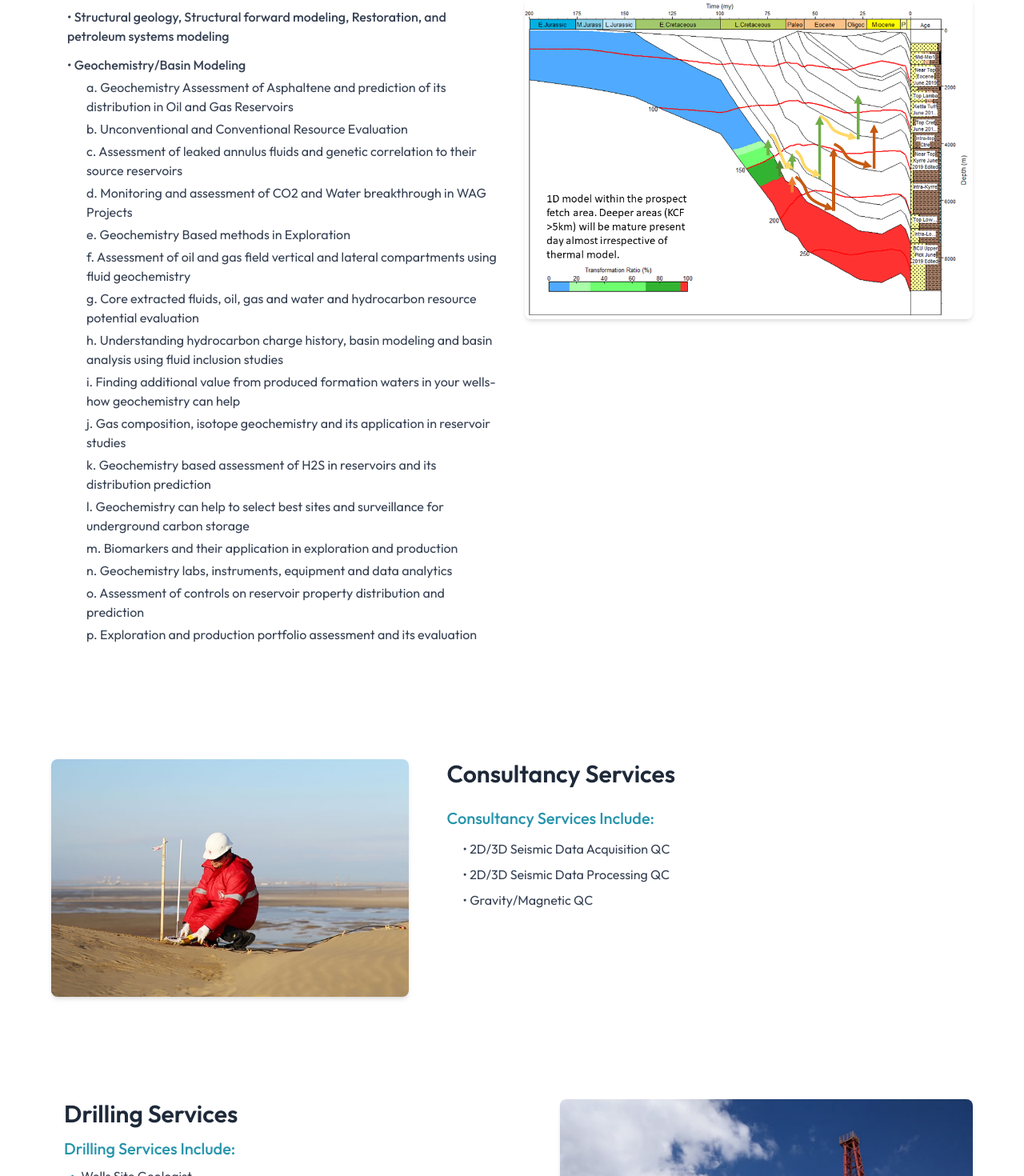
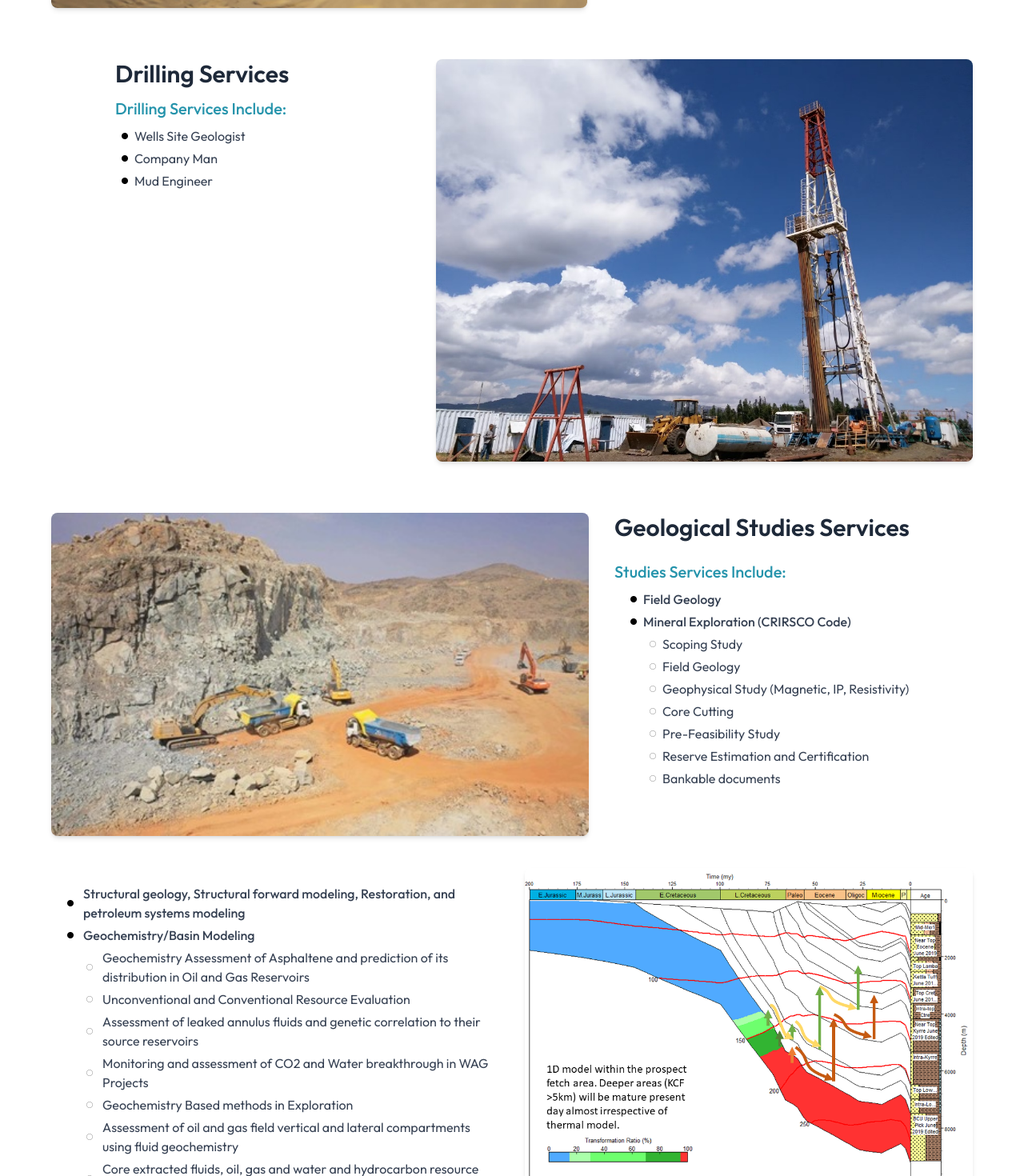
Before and after one commit to hamzayounas256/aes, a React (Vite) app: page /consultingservices in a window 1280 px wide. Shown: the part 1267-2737 px from the top of the page at 80% size. Built offline with nearby package versions, Linux system fonts and the light colour scheme.

Commit message:
update our services section

```diff
--- a/src/pages/About.jsx
+++ b/src/pages/About.jsx
@@ -160,14 +160,14 @@ export default function About() {
 						</p>
 					</div>
 				</div>
-				<div className="mt-8 text-center">
+				{/* <div className="mt-8 text-center">
 					<Link
 						to="/ourteam"
 						className="inline-block px-6 py-3 bg-[#2694AC] text-white font-medium rounded-md hover:bg-[#2694AC] transition-colors"
 					>
 						Our Team →
 					</Link>
-				</div>
+				</div> */}
 			</section>
 
 			{/* HSE Section */}
--- a/src/pages/ConsultingServices.jsx
+++ b/src/pages/ConsultingServices.jsx
@@ -4,6 +4,8 @@ import seismicData from "../assets/seismic_data.jpg";
 import drillingAdvisory from "../assets/drilling_advisory.jpg";
 import geologicalReservoir from "../assets/geological_reservoir.png";
 import consult from "../assets/consult.jpg";
+import fillCircle from "../assets/fillCircle.png";
+import emptyCircle from "../assets/emptyCircle.png";
 import { Link } from "react-router";
 
 export default function ConsultingServices() {
@@ -24,32 +26,107 @@ export default function ConsultingServices() {
 				</div>
 				<div className="relative z-10 max-w-4xl mx-auto text-center">
 					<h1 className="text-3xl md:text-4xl lg:text-5xl font-bold text-white mb-6">
-						Consulting Services
+						Services
 					</h1>
 					<p className="text-lg md:text-xl text-white mb-8">
-						Expert solutions tailored to the oil, gas, and mineral industries
+						Expert solutions tailored to the oil, gas
+						{/* , and mineral industries */}
 					</p>
 					<div className="h-1 w-32 bg-[#2694AC] mx-auto"></div>
 				</div>
 			</section>
 
 			{/* Services Overview */}
-			<section className="py-10 mb-12">
+			<section className="py-10">
 				<div className="bg-gray-50 rounded-lg shadow-sm px-6 md:px-10 py-8">
 					<p className="text-gray-700 leading-relaxed text-lg">
 						AES offers a seasoned team of experts. We aim to collaborate closely
 						with clients, offering superior field expertise and
 						consultancy/Studies services. Our personnel have extensive
 						experience in Consultancy/Studies roles across diverse projects for
-						national and international oil, Gas and Mineral companies.
+						national and international oil and gas companies.
 					</p>
+				</div>
+			</section>
+
+			{/* Seismic Data Consulting */}
+			<section className="mb-10">
+				<div className="flex flex-col lg:flex-row gap-8">
+					<div className="lg:w-3/4">
+						<img
+							src={seismicData}
+							alt="Seismic Data Consulting"
+							className="w-full h-auto rounded-lg shadow-md"
+						/>
+					</div>
+					<div className="lg:w-2/4 pl-4">
+						<h2 className="text-2xl md:text-3xl font-semibold text-gray-800 mb-6">
+							Consultancy Services
+						</h2>
+						<div className="space-y-6">
+							<div>
+								<h3 className="text-xl font-medium text-[#2694AC] mb-3">
+									Consultancy Services Include:
+								</h3>
+								<ul className="text-gray-700 space-y-2 pl-5">
+									<li className="flex gap-2 items-center">
+										<img className="w-2 h-2" src={fillCircle} /> 2D/3D Seismic
+										Data Acquisition QC
+									</li>
+									<li className="flex gap-2 items-center">
+										<img className="w-2 h-2" src={fillCircle} /> 2D/3D Seismic
+										Data Processing QC
+									</li>
+									<li className="flex gap-2 items-center">
+										<img className="w-2 h-2" src={fillCircle} />
+										Gravity/Magnetic QC
+									</li>
+								</ul>
+							</div>
+						</div>
+					</div>
+				</div>
+			</section>
+
+			{/* Drilling Advisory */}
+			<section className="py-6 mb-10">
+				<div className="flex flex-col lg:flex-row gap-4">
+					<div className="lg:w-2/4 lg:pl-20 pl-4">
+						<h2 className="text-2xl md:text-3xl font-semibold text-gray-800 mb-3">
+							Drilling Services
+						</h2>
+						<div>
+							<h3 className="text-xl font-medium text-[#2694AC] mb-2">
+								Drilling Services Include:
+							</h3>
+							<ul className="text-gray-700 space-y-1 pl-2">
+								<li className="flex gap-2 items-center">
+									<img className="w-2 h-2" src={fillCircle} /> Wells Site
+									Geologist
+								</li>
+								<li className="flex gap-2 items-center">
+									<img className="w-2 h-2" src={fillCircle} /> Company Man
+								</li>
+								<li className="flex gap-2 items-center">
+									<img className="w-2 h-2" src={fillCircle} /> Mud Engineer
+								</li>
+							</ul>
+						</div>
+					</div>
+					<div className="lg:w-3/4">
+						<img
+							src={drillingAdvisory}
+							alt="Drilling Services"
+							className="w-full h-auto rounded-lg shadow-md"
+						/>
+					</div>
 				</div>
 			</section>
 
 			{/* Geological Studies */}
 			<section className="">
 				<div className="flex flex-col lg:flex-row gap-8">
-					<div className="lg:w-2/4">
+					<div className="lg:w-3/4">
 						<img
 							src={consult}
 							alt="Geological and Studies Services"
@@ -66,89 +143,41 @@ export default function ConsultingServices() {
 							</h3>
 
 							<div className="pl-5">
-								<p className="font-medium mb-1">• Field Geology</p>
+								<p className="font-medium mb-1 flex gap-2 items-center">
+									<img className="w-2 h-2" src={fillCircle} /> Field Geology
+								</p>
 
-								<p className="font-medium mb-1">
-									• Mineral Exploration (CRIRSCO Code)
+								<p className="font-medium mb-1 flex gap-2 items-center">
+									<img className="w-2 h-2" src={fillCircle} /> Mineral
+									Exploration (CRIRSCO Code)
 								</p>
 								<div className="pl-6 space-y-1">
-									<p>a. Scoping Study</p>
-									<p>b. Field Geology</p>
-									<p>c. Geophysical Study (Magnetic, IP, Resistivity)</p>
-									<p>d. Core Cutting</p>
-									<p>e. Pre-Feasibility Study</p>
-									<p>f. Reserve Estimation and Certification</p>
-									<p>g. Bankable documents</p>
+									<p className="flex gap-2 items-center">
+										<img className="w-2 h-2" src={emptyCircle} /> Scoping Study
+									</p>
+									<p className="flex gap-2 items-center">
+										<img className="w-2 h-2" src={emptyCircle} /> Field Geology
+									</p>
+									<p className="flex gap-2 items-center">
+										<img className="w-2 h-2" src={emptyCircle} /> Geophysical
+										Study (Magnetic, IP, Resistivity)
+									</p>
+									<p className="flex gap-2 items-center">
+										<img className="w-2 h-2" src={emptyCircle} /> Core Cutting
+									</p>
+									<p className="flex gap-2 items-center">
+										<img className="w-2 h-2" src={emptyCircle} />{" "}
+										Pre-Feasibility Study
+									</p>
+									<p className="flex gap-2 items-center">
+										<img className="w-2 h-2" src={emptyCircle} /> Reserve
+										Estimation and Certification
+									</p>
+									<p className="flex gap-2 items-center">
+										<img className="w-2 h-2" src={emptyCircle} /> Bankable
+										documents
+									</p>
 								</div>
-
-								{/* <p className="font-medium mt-3 mb-1">
-									• Structural geology, Structural forward modeling,
-									Restoration, and petroleum systems modeling
-								</p> */}
-
-								{/* <p className="font-medium mt-3 mb-1">
-									• Geochemistry/Basin Modeling
-								</p>
-								<div className="pl-6 space-y-1">
-									<p>
-										a. Geochemistry Assessment of Asphaltene and prediction of
-										its distribution in Oil and Gas Reservoirs
-									</p>
-									<p>b. Unconventional and Conventional Resource Evaluation</p>
-									<p>
-										c. Assessment of leaked annulus fluids and genetic
-										correlation to their source reservoirs
-									</p>
-									<p>
-										d. Monitoring and assessment of CO2 and Water breakthrough
-										in WAG Projects
-									</p>
-									<p>e. Geochemistry Based methods in Exploration</p>
-									<p>
-										f. Assessment of oil and gas field vertical and lateral
-										compartments using fluid geochemistry
-									</p>
-									<p>
-										g. Core extracted fluids, oil, gas and water and hydrocarbon
-										resource potential evaluation
-									</p>
-									<p>
-										h. Understanding hydrocarbon charge history, basin modeling
-										and basin analysis using fluid inclusion studies
-									</p>
-									<p>
-										i. Finding additional value from produced formation waters
-										in your wells-how geochemistry can help
-									</p>
-									<p>
-										j. Gas composition, isotope geochemistry and its application
-										in reservoir studies
-									</p>
-									<p>
-										k. Geochemistry based assessment of H2S in reservoirs and
-										its distribution prediction
-									</p>
-									<p>
-										l. Geochemistry can help to select best sites and
-										surveillance for underground carbon storage
-									</p>
-									<p>
-										m. Biomarkers and their application in exploration and
-										production
-									</p>
-									<p>
-										n. Geochemistry labs, instruments, equipment and data
-										analytics
-									</p>
-									<p>
-										o. Assessment of controls on reservoir property distribution
-										and prediction
-									</p>
-									<p>
-										p. Exploration and production portfolio assessment and its
-										evaluation
-									</p>
-								</div> */}
 							</div>
 						</div>
 					</div>
@@ -167,73 +196,90 @@ export default function ConsultingServices() {
 								Studies Services Include:
 							</h3> */}
 
-							<div className="pl-5">
-								<p className="font-medium mt-3 mb-1">
-									• Structural geology, Structural forward modeling,
-									Restoration, and petroleum systems modeling
+							<div className="mt-5 pl-5">
+								<p className="font-medium mb-1 flex gap-3 items-center">
+									<img className="w-2 h-2" src={fillCircle} /> Structural
+									geology, Structural forward modeling, Restoration, and
+									petroleum systems modeling
 								</p>
 
-								<p className="font-medium mt-3 mb-1">
-									• Geochemistry/Basin Modeling
+								<p className="font-medium mb-1 flex gap-3 items-center">
+									<img className="w-2 h-2" src={fillCircle} />{" "}
+									Geochemistry/Basin Modeling
 								</p>
 								<div className="pl-6 space-y-1">
-									<p>
-										a. Geochemistry Assessment of Asphaltene and prediction of
-										its distribution in Oil and Gas Reservoirs
+									<p className="flex gap-3 items-center">
+										<img className="w-2 h-2" src={emptyCircle} /> Geochemistry
+										Assessment of Asphaltene and prediction of its distribution
+										in Oil and Gas Reservoirs
 									</p>
-									<p>b. Unconventional and Conventional Resource Evaluation</p>
-									<p>
-										c. Assessment of leaked annulus fluids and genetic
-										correlation to their source reservoirs
+									<p className="flex gap-3 items-center">
+										<img className="w-2 h-2" src={emptyCircle} /> Unconventional
+										and Conventional Resource Evaluation
 									</p>
-									<p>
-										d. Monitoring and assessment of CO2 and Water breakthrough
-										in WAG Projects
+									<p className="flex gap-3 items-center">
+										<img className="w-2 h-2" src={emptyCircle} /> Assessment of
+										leaked annulus fluids and genetic correlation to their
+										source reservoirs
 									</p>
-									<p>e. Geochemistry Based methods in Exploration</p>
-									<p>
-										f. Assessment of oil and gas field vertical and lateral
-										compartments using fluid geochemistry
+									<p className="flex gap-3 items-center">
+										<img className="w-2 h-2" src={emptyCircle} /> Monitoring and
+										assessment of CO2 and Water breakthrough in WAG Projects
 									</p>
-									<p>
-										g. Core extracted fluids, oil, gas and water and hydrocarbon
-										resource potential evaluation
+									<p className="flex gap-3 items-center">
+										<img className="w-2 h-2" src={emptyCircle} /> Geochemistry
+										Based methods in Exploration
 									</p>
-									<p>
-										h. Understanding hydrocarbon charge history, basin modeling
-										and basin analysis using fluid inclusion studies
+									<p className="flex gap-3 items-center">
+										<img className="w-2 h-2" src={emptyCircle} /> Assessment of
+										oil and gas field vertical and lateral compartments using
+										fluid geochemistry
 									</p>
-									<p>
-										i. Finding additional value from produced formation waters
-										in your wells-how geochemistry can help
+									<p className="flex gap-3 items-center">
+										<img className="w-2 h-2" src={emptyCircle} /> Core extracted
+										fluids, oil, gas and water and hydrocarbon resource
+										potential evaluation
 									</p>
-									<p>
-										j. Gas composition, isotope geochemistry and its application
-										in reservoir studies
+									<p className="flex gap-3 items-center">
+										<img className="w-2 h-2" src={emptyCircle} /> Understanding
+										hydrocarbon charge history, basin modeling and basin
+										analysis using fluid inclusion studies
 									</p>
-									<p>
-										k. Geochemistry based assessment of H2S in reservoirs and
-										its distribution prediction
+									<p className="flex gap-3 items-center">
+										<img className="w-2 h-2" src={emptyCircle} /> Finding
+										additional value from produced formation waters in your
+										wells-how geochemistry can help
 									</p>
-									<p>
-										l. Geochemistry can help to select best sites and
-										surveillance for underground carbon storage
+									<p className="flex gap-3 items-center">
+										<img className="w-2 h-2" src={emptyCircle} /> Gas
+										composition, isotope geochemistry and its application in
+										reservoir studies
 									</p>
-									<p>
-										m. Biomarkers and their application in exploration and
-										production
+									<p className="flex gap-3 items-center">
+										<img className="w-2 h-2" src={emptyCircle} /> Geochemistry
+										based assessment of H2S in reservoirs and its distribution
+										prediction
 									</p>
-									<p>
-										n. Geochemistry labs, instruments, equipment and data
-										analytics
+									<p className="flex gap-3 items-center">
+										<img className="w-2 h-2" src={emptyCircle} /> Geochemistry
+										can help to select best sites and surveillance for
+										underground carbon storage
 									</p>
-									<p>
-										o. Assessment of controls on reservoir property distribution
-										and prediction
+									<p className="flex gap-3 items-center">
+										<img className="w-2 h-2" src={emptyCircle} /> Biomarkers and
+										their application in exploration and production
 									</p>
-									<p>
-										p. Exploration and production portfolio assessment and its
-										evaluation
+									<p className="flex gap-3 items-center">
+										<img className="w-2 h-2" src={emptyCircle} /> Geochemistry
+										labs, instruments, equipment and data analytics
+									</p>
+									<p className="flex gap-3 items-center">
+										<img className="w-2 h-2" src={emptyCircle} /> Assessment of
+										controls on reservoir property distribution and prediction
+									</p>
+									<p className="flex gap-3 items-center">
+										<img className="w-2 h-2" src={emptyCircle} /> Exploration
+										and production portfolio assessment and its evaluation
 									</p>
 								</div>
 							</div>
@@ -243,71 +289,6 @@ export default function ConsultingServices() {
 						<img
 							src={geologicalReservoir}
 							alt="Geological and Studies Services"
-							className="w-full h-auto rounded-lg shadow-md"
-						/>
-					</div>
-				</div>
-			</section>
-
-			{/* Seismic Data Consulting */}
-			<section className="py-10 mb-16">
-				<div className="flex flex-col lg:flex-row gap-8">
-					<div className="lg:w-2/4">
-						<img
-							src={seismicData}
-							alt="Seismic Data Consulting"
-							className="w-full h-auto rounded-lg shadow-md"
-						/>
-					</div>
-					<div className="lg:w-3/4 pl-4">
-						<h2 className="text-2xl md:text-3xl font-semibold text-gray-800 mb-6">
-							Consultancy Services
-						</h2>
-						<div className="space-y-6">
-							<div>
-								<h3 className="text-xl font-medium text-[#2694AC] mb-3">
-									Consultancy Services Include:
-								</h3>
-								<ul className="text-gray-700 space-y-2 pl-5">
-									<li>• 2D/3D Seismic Data Acquisition QC</li>
-									<li>• 2D/3D Seismic Data Processing QC</li>
-									<li>• Gravity/Magnetic QC</li>
-								</ul>
-							</div>
-						</div>
-					</div>
-				</div>
-			</section>
-
-			{/* Drilling Advisory */}
-			<section className="py-6 mb-12">
-				<div className="flex flex-col lg:flex-row gap-4">
-					<div className="lg:w-3/5 pl-4">
-						<h2 className="text-2xl md:text-3xl font-semibold text-gray-800 mb-3">
-							Drilling Services
-						</h2>
-						<div>
-							<h3 className="text-xl font-medium text-[#2694AC] mb-2">
-								Drilling Services Include:
-							</h3>
-							<ul className="text-gray-700 space-y-1 pl-2">
-								<li className="flex items-center">
-									<span className="text-[#2694AC] mr-2">•</span> Wells Site
-									Geologist
-								</li>
-								<li className="flex items-center">
-									<span className="text-[#2694AC] mr-2">•</span> Company Man
-								</li>
-								<li className="flex items-center">
-									<span className="text-[#2694AC] mr-2">•</span> Mud Engineer
-								</li>
-							</ul>
-						</div>
-					</div>
-					<div className="lg:w-2/4">
-						<img
-							src={drillingAdvisory}
-							alt="Drilling Services"
 							className="w-full h-auto rounded-lg shadow-md"
 						/>
 					</div>
```
Also changed, not shown: src/assets/emptyCircle.png (added), src/assets/fillCircle.png (added).
